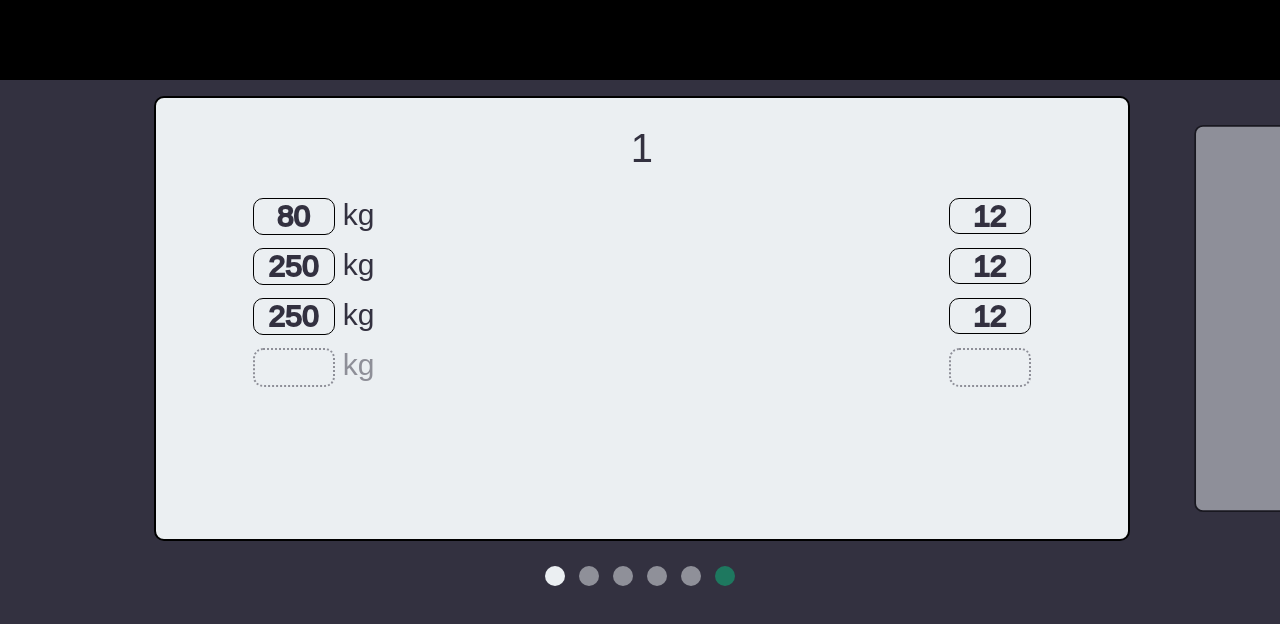
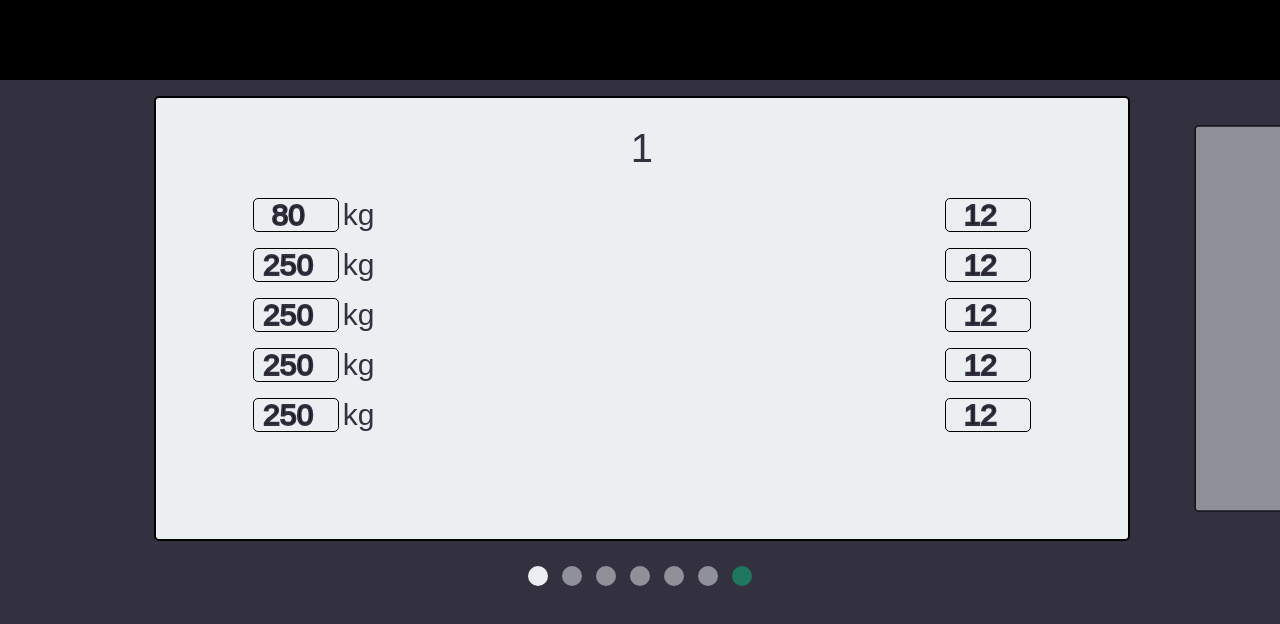
Before and after one commit to HaCK3R322/TrainingTracker-frontend, a React (Create React App) app: page /training in a window 1280 px wide. Shown: the top 624 px of the page. Built offline with nearby package versions, Linux system fonts and the light colour scheme.

Commit message:
Sets input

```diff
--- a/src/components/trainingpage/CardSwiper/ExerciseCard.jsx
+++ b/src/components/trainingpage/CardSwiper/ExerciseCard.jsx
@@ -3,66 +3,6 @@ import {motion} from "framer-motion";
 import '../../../style/trainingpage/finishedsetelement.css'
 import '../../../style/trainingpage/unfinishedsetelement.css'
 import SwipeStates from "./SwipeStates.json"
-
-const FinishedSetElement = ({amount, units, reps, index}) => {
-    function calcSetTopValue(index) {
-        let nameDivSize = 100; //px
-        let betweenSetsSpace = 15; //px
-        let selfSize = 35; //px
-
-        let prevSetsSize = index * (betweenSetsSpace + selfSize);
-
-        let resultTopValue = `${nameDivSize}px + ${prevSetsSize}px`
-        // alert(`for index ${index} = ${resultTopValue}`)
-        return `calc(${resultTopValue})`;
-    }
-
-    return(
-        <div className={"set-div"}
-             style={{top: calcSetTopValue(index)}}
-        >
-            <div className={"amount"}>
-                {amount}
-            </div>
-
-            <div className={"units-container-div"}>
-                {units}
-            </div>
-
-            <div className={"reps"}>
-                {reps}
-            </div>
-        </div>
-    )
-}
-
-const UnfinishedSetElement = ({index, units}) => {
-    function calcSetTopValue(index) {
-        let nameDivSize = 100; //px
-        let betweenSetsSpace = 15; //px
-        let selfSize = 35; //px
-
-        let prevSetsSize = index * (betweenSetsSpace + selfSize);
-
-        let resultTopValue = `${nameDivSize}px + ${prevSetsSize}px`
-        // alert(`for index ${index} = ${resultTopValue}`)
-        return `calc(${resultTopValue})`;
-    }
-
-    return(
-        <div className={"unfinished-set-div"}
-             style={{top: calcSetTopValue(index)}}
-        >
-            <div className={"amount"}/>
-            <div className={"units-container-div"}>
-                {units}
-            </div>
-            <div className={"reps"}/>
-        </div>
-    )
-}
-
-
 
 const ExerciseCard = ({
                           name,
@@ -130,10 +70,68 @@ const ExerciseCard = ({
                 <FinishedSetElement index={index} amount={set.amount} units={units} reps={set.reps}/>
             )}
 
-            {}<UnfinishedSetElement index={sets.length} units={"kg"}/>
+            {sets.length < 5 ? <UnfinishedSetElement index={sets.length} units={"kg"}/> : <div/>}
         </motion.div>
     );
 };
+
+const FinishedSetElement = ({amount, units, reps, index}) => {
+    function calcSetTopValue(index) {
+        let nameDivSize = 100; //px
+        let betweenSetsSpace = 15; //px
+        let selfSize = 35; //px
+
+        let prevSetsSize = index * (betweenSetsSpace + selfSize);
+
+        let resultTopValue = `${nameDivSize}px + ${prevSetsSize}px`
+        // alert(`for index ${index} = ${resultTopValue}`)
+        return `calc(${resultTopValue})`;
+    }
+
+    return(
+        <div className={"set-div"}
+             style={{top: calcSetTopValue(index)}}
+        >
+            <div className={"amount"}>
+                <input defaultValue={amount} type={"number"}/>
+            </div>
+
+            <div className={"units-container-div"}>
+                {units}
+            </div>
+
+            <div className={"reps"}>
+                <input defaultValue={reps} type={"number"}/>
+            </div>
+        </div>
+    )
+}
+
+const UnfinishedSetElement = ({index, units}) => {
+    function calcSetTopValue(index) {
+        let nameDivSize = 100; //px
+        let betweenSetsSpace = 15; //px
+        let selfSize = 35; //px
+
+        let prevSetsSize = index * (betweenSetsSpace + selfSize);
+
+        let resultTopValue = `${nameDivSize}px + ${prevSetsSize}px`
+        // alert(`for index ${index} = ${resultTopValue}`)
+        return `calc(${resultTopValue})`;
+    }
+
+    return(
+        <div className={"unfinished-set-div"}
+             style={{top: calcSetTopValue(index)}}
+        >
+            <div className={"amount"}/>
+            <div className={"units-container-div"}>
+                {units}
+            </div>
+            <div className={"reps"}/>
+        </div>
+    )
+}
 
 function getAnimationBasedOnSwipeState(swipeState) {
     switch(swipeState) {
--- a/src/components/trainingpage/TrainingPage.jsx
+++ b/src/components/trainingpage/TrainingPage.jsx
@@ -10,7 +10,7 @@ import '../../style/trainingpage/exercisecardsswiperpagination.css'
 const cardsDataInitial = [
     {name: "1",
         units: "kg",
-        sets: [{amount: 80, reps: 12}, {amount: 250, reps: 12}, {amount: 250, reps: 12}]
+        sets: [{amount: 80, reps: 12}, {amount: 250, reps: 12}, {amount: 250, reps: 12}, {amount: 250, reps: 12},{amount: 250, reps: 12}]
     },
     {name: "2",
         units: "kg",
@@ -25,6 +25,10 @@ const cardsDataInitial = [
         sets: [{amount: 94, reps: 12}, {amount: 94, reps: 10}, {amount: 94, reps: 8}]
     },
     {name: "5",
+        units: "kg",
+        sets: [{amount: 250, reps: 12}, {amount: 250, reps: 12}, {amount: 250, reps: 12}]
+    },
+    {name: "6",
         units: "kg",
         sets: [{amount: 250, reps: 12}, {amount: 250, reps: 12}, {amount: 250, reps: 12}]
     }
--- a/src/style/theme.css
+++ b/src/style/theme.css
@@ -7,7 +7,7 @@
 
     --training-tracker-font-family: Campton, Arial, sans-serif;
 
-    --training-tracker-border-radius: 10px;
+    --training-tracker-border-radius: 5px;
 }
 
 .body {
--- a/src/style/trainingpage/finishedsetelement.css
+++ b/src/style/trainingpage/finishedsetelement.css
@@ -2,7 +2,7 @@
     position: absolute;
     width: 100%;
     left: 0;
-    height: 35px;
+    height: 30px;
     font-family: var(--training-tracker-font-family);
     font-size: 30px;
     text-align: center;
@@ -10,16 +10,28 @@
 
 }
 
-.set-div .amount {
+.set-div input {
     position: absolute;
+    width: 80px;
     height: 100%;
 
-    width: 80px;
-    left: 10%;
     border: 1px solid black;
     border-radius: var(--training-tracker-border-radius);
 
+    background-color: var(--second-color);
+
+    text-align: center;
+    font-size: 30px;
+
     -webkit-text-stroke: 2px var(--main-color);
+}
+
+.set-div .amount input {
+    left: 10%;
+}
+
+.set-div .reps input {
+    right: 10%;
 }
 
 .set-div .units-container-div {
@@ -30,12 +42,3 @@
     text-align: left;
     left: calc(10% + 80px + 10px);
 }
-
-.set-div .reps {
-    position: absolute;
-    width: 80px;
-    right: 10%;
-    border: 1px solid black;
-    border-radius: var(--training-tracker-border-radius);
-    -webkit-text-stroke: 2px var(--main-color);
-}
```
